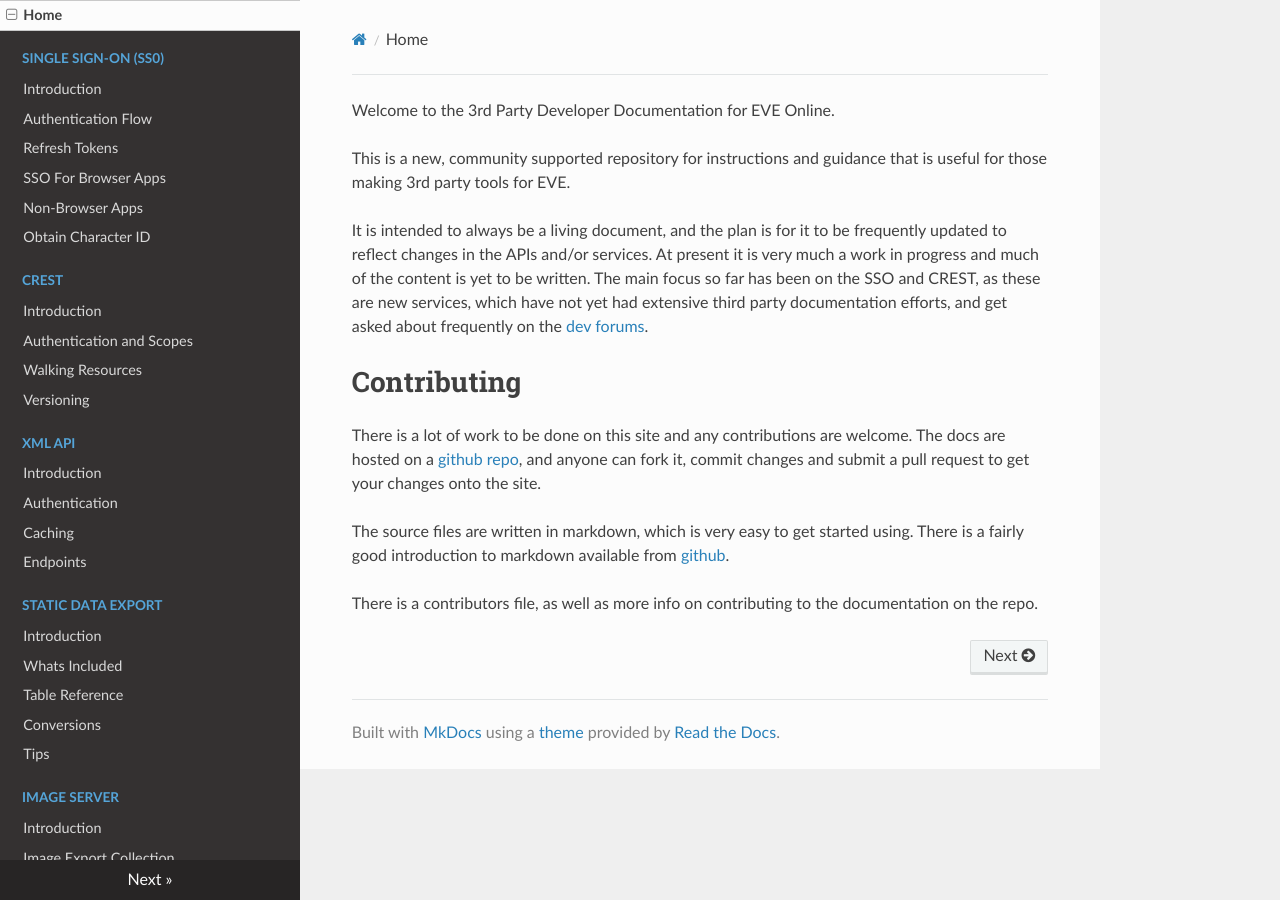
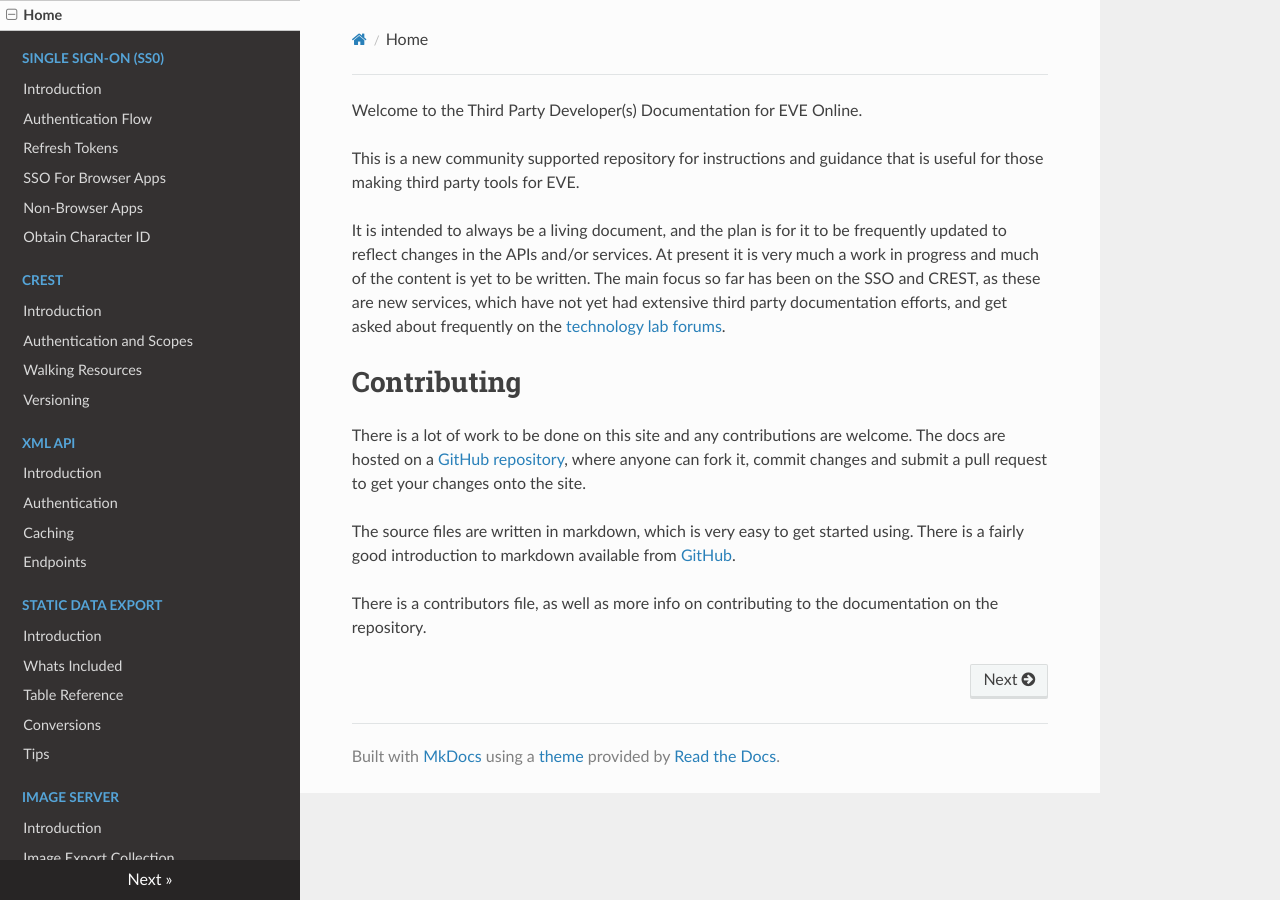
Before and after one commit to OrthoLoess/eveonline-third-party-documentation, an MkDocs documentation site: the page built from docs/index.md, in a window 1280 px wide. Built offline with MkDocs 1.6.1, drawn with Linux system fonts in a browser that asks for light colours; nearby versions of some CDN libraries; old or Windows-style settings are respelled for this version of MkDocs.

Commit message:
Fixed issues as per comments on PR

```diff
--- a/docs/index.md
+++ b/docs/index.md
@@ -1,12 +1,12 @@
-Welcome to the 3rd Party Developer Documentation for EVE Online.
+Welcome to the Third Party Developer(s) Documentation for EVE Online.
 
-This is a new, community supported repository for instructions and guidance that is useful for those making 3rd party tools for EVE.
+This is a new community supported repository for instructions and guidance that is useful for those making third party tools for EVE.
 
-It is intended to always be a living document, and the plan is for it to be frequently updated to reflect changes in the APIs and/or services. At present it is very much a work in progress and much of the content is yet to be written. The main focus so far has been on the SSO and CREST, as these are new services, which have not yet had extensive third party documentation efforts, and get asked about frequently on the [dev forums](https://forums.eveonline.com/default.aspx?g=topics&f=263).
+It is intended to always be a living document, and the plan is for it to be frequently updated to reflect changes in the APIs and/or services. At present it is very much a work in progress and much of the content is yet to be written. The main focus so far has been on the SSO and CREST, as these are new services, which have not yet had extensive third party documentation efforts, and get asked about frequently on the [technology lab forums](https://forums.eveonline.com/default.aspx?g=topics&f=263).
 
 # Contributing
-There is a lot of work to be done on this site and any contributions are welcome. The docs are hosted on a [github repo](https://github.com/ccpgames/eveonline-third-party-documentation), and anyone can fork it, commit changes and submit a pull request to get your changes onto the site.
+There is a lot of work to be done on this site and any contributions are welcome. The docs are hosted on a [GitHub repository](https://github.com/ccpgames/eveonline-third-party-documentation), where anyone can fork it, commit changes and submit a pull request to get your changes onto the site.
 
-The source files are written in markdown, which is very easy to get started using. There is a fairly good introduction to markdown available from [github](https://guides.github.com/features/mastering-markdown/).
+The source files are written in markdown, which is very easy to get started using. There is a fairly good introduction to markdown available from [GitHub](https://guides.github.com/features/mastering-markdown/).
 
-There is a contributors file, as well as more info on contributing to the documentation on the repo.
+There is a contributors file, as well as more info on contributing to the documentation on the repository.
```
Also changed, not shown: docs/crest/authentication.md (+1 -1 lines).
